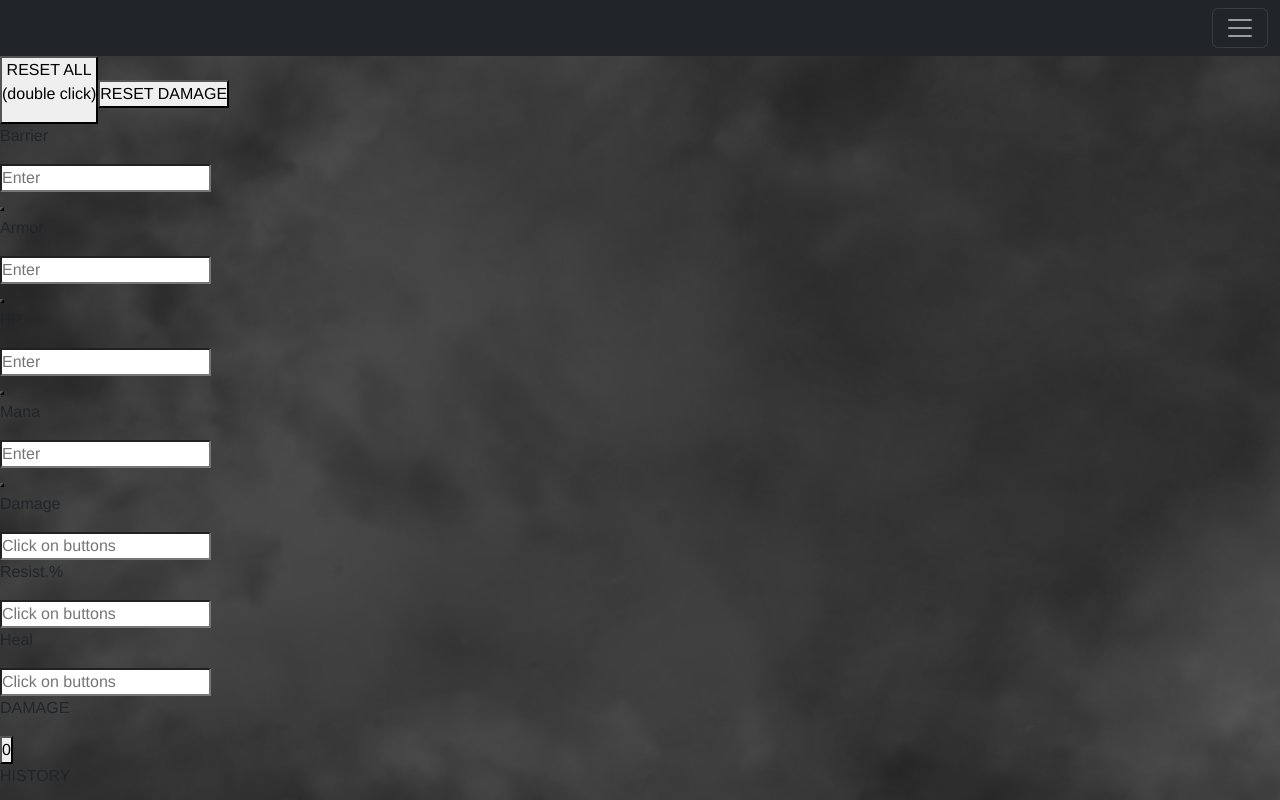
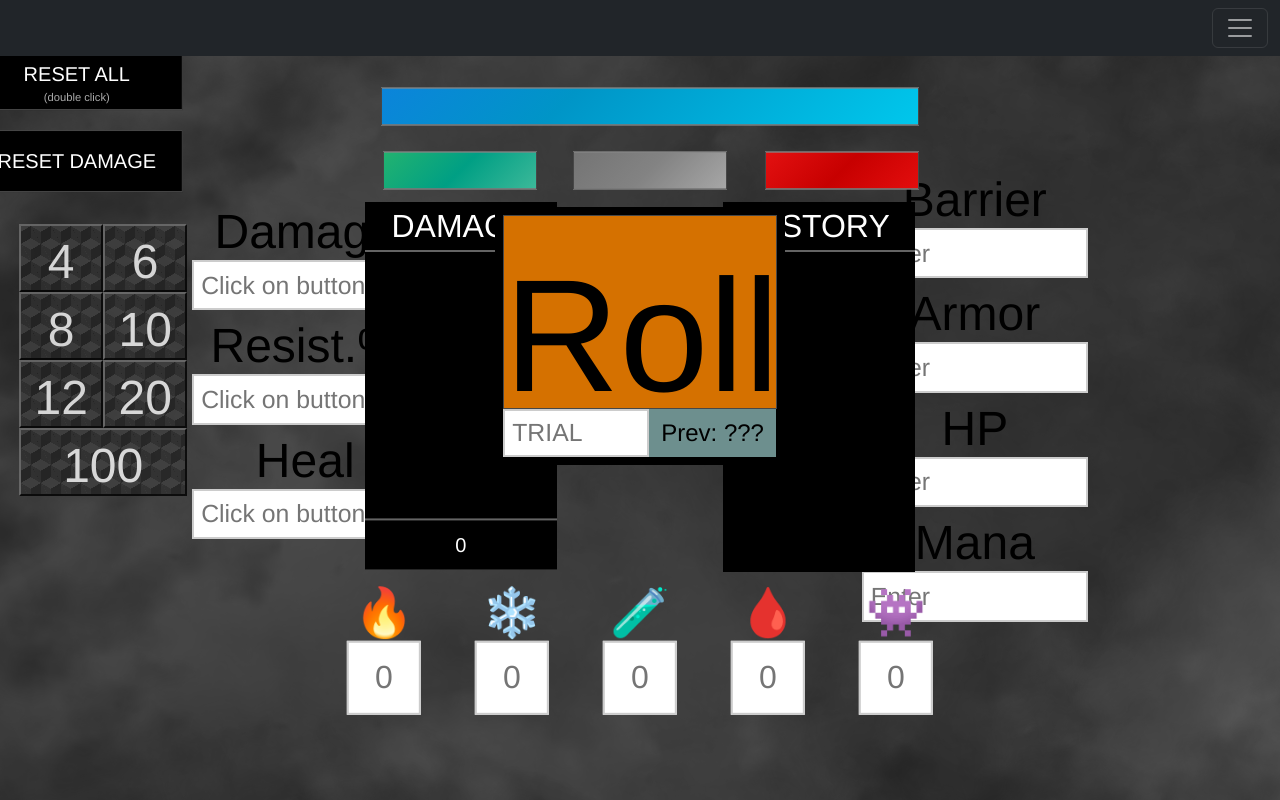
Before and after one commit to Setiver/All-Calculators, a React (Create React App) app in the folder fullcalc/: page / in a window 1280 px wide. Shown: the top 800 px of the page. Built offline with nearby package versions, Linux system fonts and the light colour scheme.

Commit message:
added dice roll trials eqa

```diff
--- a/fullcalc/src/allRes/calcDamage/DamageCSS/DamageCss.css
+++ b/fullcalc/src/allRes/calcDamage/DamageCSS/DamageCss.css
@@ -1,4 +1,4 @@
-@media (min-width: 1920px) {
+/* @media (min-width: 1920px) { */
 * {
   margin: 0;
   padding: 0;
@@ -54,6 +54,7 @@
   font-size: 3rem;
   color: #000000;
   top: 1.5rem;
+  margin-top: -1.5rem;
   text-align: center;
 }
 
@@ -67,53 +68,18 @@
   position: relative;
 }
 
-  .barrier-container {
+.barrier-armor-hp-mana-container {
   position: absolute;
-    right: 10%;
-    top: 26%;
-    transform: translate(-50%, -50%);
+  right: 15%;
+  top: 20.5%;
+  display: flex;
+  flex-direction: column;
 }
 
-  .armor-container {
+.damage-res-heal-container {
   position: absolute;
-    right: 10%;
-    top: 39%;
-    transform: translate(-50%, -50%);
-  }
-
-  .hp-container {
-    position: absolute;
-    right: 10%;
-    top: 52%;
-    transform: translate(-50%, -50%);
-  }
-
-  .mana-container {
-    position: absolute;
-    right: 10%;
-    top: 65%;
-    transform: translate(-50%, -50%);
-  }
-
-  .damage-container {
-    position: absolute;
-    top: 33.5%;
-    left: 21.8%;
-    transform: translate(-50%, -50%);
-  }
-
-  .resist-container-damage {
-    position: absolute;
-    top: 46.5%;
-    left: 21.8%;
-    transform: translate(-50%, -50%);
-  }
-
-  .heal-container {
-    position: absolute;
-    top: 59.5%;
-    left: 21.8%;
-    transform: translate(-50%, -50%);
+  top: 24.5%;
+  left: 15%;
 }
 
 /* all those little squares on bottom */
@@ -124,86 +90,78 @@
   text-align: center;
 }
 
-  /* burn damage */
-  .burn-container {
+.burn-container,
+.cold-container,
+.poison-container,
+.bleed-container,
+.void-container {
   position: absolute;
   bottom: 2%;
-    left: 30%;
   transform: translate(-50%, -50%);
 }
 
-  .burn-container-resist {
+.burn-container-resist,
+.cold-container-resist,
+.poison-container-resist,
+.bleed-container-resist,
+.void-container-resist {
   position: absolute;
   bottom: 2%;
-    left: 34.2%;
-    transform: translate(-50%, -50%);
   opacity: 0;
   transition: opacity 0.3s ease-in-out;
+  transform: translate(-50%, -50%);
+}
+
+:root {
+  --offset: 4.2%;
+  --burn: 30%;
+  --cold: 40%;
+  --poison: 50%;
+  --bleed: 60%;
+  --void: 70%;
+}
+
+/* burn damage */
+
+.burn-container {
+  left: var(--burn);
+}
+
+.burn-container-resist {
+  left: calc(var(--burn) + var(--offset));
 }
 
 /* cold damage */
 .cold-container {
-    position: absolute;
-    bottom: 2%;
-    left: 40%;
-    transform: translate(-50%, -50%);
+  left: var(--cold);
 }
 .cold-container-resist {
-    position: absolute;
-    bottom: 2%;
-    left: 44.2%;
-    transform: translate(-50%, -50%);
-    opacity: 0;
-    transition: opacity 0.3s ease-in-out;
+  left: calc(var(--cold) + var(--offset));
 }
 
 /* poison damage */
 .poison-container {
-    position: absolute;
-    bottom: 2%;
-    left: 50%;
-    transform: translate(-50%, -50%);
+  left: var(--poison);
 }
 .poison-container-resist {
-    position: absolute;
-    bottom: 2%;
-    left: 54.2%;
-    transform: translate(-50%, -50%);
-    opacity: 0;
-    transition: opacity 0.3s ease-in-out;
+  left: calc(var(--poison) + var(--offset));
 }
 
 /* bleed damage */
 .bleed-container {
-    position: absolute;
-    bottom: 2%;
-    left: 60%;
-    transform: translate(-50%, -50%);
+  left: var(--bleed);
 }
 .bleed-container-resist {
-    position: absolute;
-    bottom: 2%;
-    left: 64.2%;
-    transform: translate(-50%, -50%);
-    opacity: 0;
-    transition: opacity 0.3s ease-in-out;
+  left: calc(var(--bleed) + var(--offset));
 }
 
 /* void damage */
 .void-container {
-    position: absolute;
-    bottom: 2%;
-    left: 70%;
-    transform: translate(-50%, -50%);
+  left: var(--void);
 }
 
 .void-container-resist {
-    position: absolute;
-    bottom: 2%;
-    left: 74.2%;
-    transform: translate(-50%, -50%);
-    opacity: 0;
-    transition: opacity 0.3s ease-in-out;
+  left: calc(var(--void) + var(--offset));
 }
 
 .burn-container-resist.show,
@@ -215,79 +173,55 @@
 }
 /* --------------------------------------------- */
 /* buttons that show up */
-  .barier-button {
+
+.buttons-up-div {
   position: absolute;
-    top: 18%;
-    left: 39.5%;
+  top: 12%;
+  left: 50%;
+}
+
+.barier-button,
+.armor-button,
+.hp-button,
+.mana-button {
   transform: translate(-50%, -50%);
   color: #ffffff;
+  top: 4rem;
   width: 2rem;
   height: 1rem;
+  position: absolute;
   text-align: center;
   display: flex;
   justify-content: center;
   align-items: center;
-
-    background-image: linear-gradient(-45deg, #78d2af, #009f84, #45c65c, #01aebd, #ffee36);
-
   background-size: 400% 400%;
   animation: gradient 10s ease infinite;
 }
 
+.barier-button {
+  right: 1rem;
+
+  background-image: linear-gradient(-45deg, #78d2af, #009f84, #45c65c, #01aebd, #ffee36);
+}
+
 .armor-button {
-    position: absolute;
-    top: 18%;
-    left: 49.5%;
-    transform: translate(-50%, -50%);
-    color: #ffffff;
-    width: 2rem;
-    height: 1rem;
-    text-align: center;
-    display: flex;
-    justify-content: center;
-    align-items: center;
+  top: 4rem;
 
   background-image: linear-gradient(-45deg, #cacaca, #838383, #656565, #757575, #d2d2d2);
-    background-size: 400% 400%;
-    animation: gradient 10s ease infinite;
 }
 
 .hp-button {
-    position: absolute;
-    top: 18%;
-    left: 59.5%;
-    transform: translate(-50%, -50%);
-    color: #ffffff;
-    width: 2rem;
-    height: 1rem;
-    text-align: center;
-    display: flex;
-    justify-content: center;
-    align-items: center;
+  top: 4rem;
+  left: 12rem;
 
   background-image: linear-gradient(-45deg, #ff1b1b, #c70000, #ff2121, #b70000, #ff2121);
-    background-size: 400% 400%;
-    animation: gradient 10s ease infinite;
 }
 
 .mana-button {
-    background-color: rgb(163, 0, 0);
-    position: absolute;
-    top: 11%;
-    left: 49.5%;
+  top: 0rem;
   width: 26rem;
-    height: 1rem;
-    transform: translate(-50%, -50%);
-    color: #ffffff;
-    text-align: center;
-    display: flex;
-    justify-content: center;
-    align-items: center;
 
   background-image: linear-gradient(-45deg, #00e1ff, #0095c7, #2164ff, #0debff, #00b2fe);
-
-    background-size: 400% 400%;
-    animation: gradient 10s ease infinite;
 }
 
 @keyframes gradient {
@@ -302,7 +236,9 @@
   }
 }
 
-  .reset-button-all {
+/* reset buttons */
+.reset-button-all,
+.reset-button-damage {
   background-color: rgb(0, 0, 0);
   padding: 0.6rem 0.05rem;
   width: 13rem;
@@ -313,12 +249,6 @@
   font-size: 0.7rem;
 }
 
-  .reset-button-damage {
-    background-color: rgb(0, 0, 0);
-    padding: 0.6rem 0.05rem;
-    width: 13rem;
-    height: 2.5rem;
-  }
 .reset-position {
   position: absolute;
   top: 15%;
@@ -435,11 +365,20 @@
 
 /* dice */
 
+.roll-dice-equation {
+  position: absolute;
+  top: 10%;
+  left: 50%;
+  transform: translate(-50%, -50%);
+  font-size: 1.5rem;
+  pointer-events: none;
+}
+
 .div-dice-roll {
   position: absolute;
   border: #000000 0.5rem solid;
   left: 50%;
-    top: 42.3%;
+  top: 42%;
   display: flex;
   flex-direction: column;
   transform: translate(-50%, -50%);
@@ -497,7 +436,7 @@
 
 .buttons-choise-div {
   position: absolute;
-    top: 30%;
+  top: 28%;
   left: 1.5%;
 }
 
@@ -513,30 +452,9 @@
       #404040 87.5%,
       #404040
     ),
-      linear-gradient(
-        150deg,
-        #404040 12%,
-        transparent 12.5%,
-        transparent 87%,
-        #404040 87.5%,
-        #404040
-      ),
-      linear-gradient(
-        30deg,
-        #404040 12%,
-        transparent 12.5%,
-        transparent 87%,
-        #404040 87.5%,
-        #404040
-      ),
-      linear-gradient(
-        150deg,
-        #404040 12%,
-        transparent 12.5%,
-        transparent 87%,
-        #404040 87.5%,
-        #404040
-      ),
+    linear-gradient(150deg, #404040 12%, transparent 12.5%, transparent 87%, #404040 87.5%, #404040),
+    linear-gradient(30deg, #404040 12%, transparent 12.5%, transparent 87%, #404040 87.5%, #404040),
+    linear-gradient(150deg, #404040 12%, transparent 12.5%, transparent 87%, #404040 87.5%, #404040),
     linear-gradient(
       60deg,
       #40404077 25%,
@@ -564,4 +482,5 @@
 .buttons-choise-look.hundred {
   width: 10.25rem;
 }
-}
+
+/* } */
--- a/fullcalc/src/allRes/calcDamage/calcDamage.js
+++ b/fullcalc/src/allRes/calcDamage/calcDamage.js
@@ -44,7 +44,7 @@ const CalcDMG = () => {
   const [trialValue, setTrialValue] = useState('');
   const [sinValue, setSinValue] = useState('');
   const [sinValueFifty, setSinValueFifty] = useState('');
-  const [rollMath, setRollMath] = useState('');
+  const [rollMath, setRollMath] = useState(100);
   const [previousNumber, setPreviousNumber] = useState('');
 
   const rollBackground = useRef(null);
@@ -91,6 +91,7 @@ const CalcDMG = () => {
     setHistoryHolderArmor([]);
     setHistoryHolderHP([]);
     setPreviousNumber('');
+    setRollMath(100);
 
     damageAllHolder();
     resistsAllHolder();
@@ -339,7 +340,7 @@ const CalcDMG = () => {
         {/* ---------------------------------------------------- */}
         {/* -----------------RightSideInputs----------------- */}
         {/* -----------------BARIER----------------- */}
-        <div className="barrier-container">
+        <div className="barrier-armor-hp-mana-container">
           <p className="text-up">Barrier</p>
           <input
             type="number"
@@ -357,22 +358,8 @@ const CalcDMG = () => {
             placeholder="Enter"
             value={barierValue > 0 ? barierValue : ''}
           />
-        </div>
-        <div>
-          {buttonValueBarier >= 0 ? (
-            <button
-              className="button-look barier-button"
-              value={buttonValueBarier}
-              onClick={damageOnClick}>
-              {buttonValueBarier}
-            </button>
-          ) : (
-            ''
-          )}
-        </div>
 
-        {/* -----------------ARMOR----------------- */}
-        <div className="armor-container">
+          {/* -----------------ARMOR----------------- */}
           <p className="text-up">Armor</p>
           <input
             type="number"
@@ -390,22 +377,8 @@ const CalcDMG = () => {
             placeholder="Enter"
             value={armorValue > 0 ? armorValue : ''}
           />
-        </div>
-        <div>
-          {buttonValueArmor >= 0 ? (
-            <button
-              className="button-look armor-button"
-              value={buttonValueArmor}
-              onClick={damageOnClick}>
-              {buttonValueArmor}
-            </button>
-          ) : (
-            ''
-          )}
-        </div>
 
-        {/* -----------------HP----------------- */}
-        <div className="hp-container">
+          {/* -----------------HP----------------- */}
           <p className="text-up">HP</p>
           <input
             type="number"
@@ -417,19 +390,8 @@ const CalcDMG = () => {
             placeholder="Enter"
             value={hpValue > 0 ? hpValue : ''}
           />
-        </div>
 
-        {buttonValueHP >= 0 ? (
-          <div>
-            <button className="button-look hp-button" value={buttonValueHP} onClick={damageOnClick}>
-              {buttonValueHP}
-            </button>
-          </div>
-        ) : (
-          ''
-        )}
-        {/* -----------------Mana----------------- */}
-        <div className="mana-container">
+          {/* -----------------Mana----------------- */}
           <p className="text-up">Mana</p>
           <input
             type="number"
@@ -448,7 +410,43 @@ const CalcDMG = () => {
             value={manaValue > 0 ? manaValue : ''}
           />
         </div>
-        <div>
+
+        {/* -----------------ButtonsUP----------------- */}
+        <div className="buttons-up-div">
+          {/* -----------------Barrier----------------- */}
+          {buttonValueBarier >= 0 ? (
+            <button
+              className="button-look barier-button"
+              value={buttonValueBarier}
+              onClick={damageOnClick}>
+              {buttonValueBarier}
+            </button>
+          ) : (
+            ''
+          )}
+
+          {/* -----------------Armor----------------- */}
+          {buttonValueArmor >= 0 ? (
+            <button
+              className="button-look armor-button"
+              value={buttonValueArmor}
+              onClick={damageOnClick}>
+              {buttonValueArmor}
+            </button>
+          ) : (
+            ''
+          )}
+
+          {/* -----------------HP----------------- */}
+          {buttonValueHP >= 0 ? (
+            <button className="button-look hp-button" value={buttonValueHP} onClick={damageOnClick}>
+              {buttonValueHP}
+            </button>
+          ) : (
+            ''
+          )}
+
+          {/* -----------------Mana----------------- */}
           {buttonValueMana >= 0 ? (
             <button
               className="button-look mana-button"
@@ -464,7 +462,7 @@ const CalcDMG = () => {
         {/* ---------------------------------------------------- */}
         {/* -----------------LeftSideInputs----------------- */}
         {/* -----------------Damage----------------- */}
-        <div className="damage-container">
+        <div className="damage-res-heal-container">
           <p className="text-up">Damage</p>
           <input
             type="number"
@@ -473,9 +471,7 @@ const CalcDMG = () => {
             placeholder="Click on buttons"
             value={damageValue > 0 ? damageValue : ''}
           />
-        </div>
-        {/* -----------------ResistanceDamage----------------- */}
-        <div className="resist-container-damage">
+          {/* -----------------ResistanceDamage----------------- */}
           <p className="text-up">Resist.%</p>
           <input
             type="number"
@@ -484,9 +480,7 @@ const CalcDMG = () => {
             placeholder="Click on buttons"
             value={resistValueDamage !== 0 && resistValueDamage <= 100 ? resistValueDamage : ''}
           />
-        </div>
-        {/* -----------------Heal----------------- */}
-        <div className="heal-container">
+          {/* -----------------Heal----------------- */}
           <p className="text-up">Heal</p>
           <input
             type="number"
@@ -718,6 +712,18 @@ const CalcDMG = () => {
         {/* ---------------------------------------------------- */}
         {/* -----------------DiceRoll----------------- */}
         <div className="div-dice-roll">
+          {rollValue !== 'Roll' && trialValue !== '' && trialValue !== 0 ? (
+            <p className="roll-dice-equation">
+              {rollMath === 100 &&
+              [13, 9, 23, 31, 8, 3, 69, 1, 2, 47, 7, 95, 88, 76, 55, 74, 100].includes(rollValue)
+                ? `${rollValue}`
+                : `${rollValue - trialValue}`}
+
+              {trialValue > 0 ? ` + ${trialValue}` : ` - ${-trialValue} `}
+            </p>
+          ) : (
+            ''
+          )}
           <button
             className="number-dice-roll button-look"
             ref={rollBackground}
@@ -733,10 +739,14 @@ const CalcDMG = () => {
               value={trialValue !== 0 ? trialValue : ''}
               placeholder="TRIAL"
             />
-            <button className="previous-number">Prev: {previousNumber}</button>
+            <button className="previous-number">
+              Prev: {previousNumber !== '' ? previousNumber : '???'}
+            </button>
           </div>
           {rollValue === 7 ? <SinsRoll /> : ''}
         </div>
+
+        {/* -----------------ButtonsOnLeft----------------- */}
 
         <div className="buttons-choise-div">
           <div></div>
```
Lines whose indentation alone changed are shown as unchanged.
